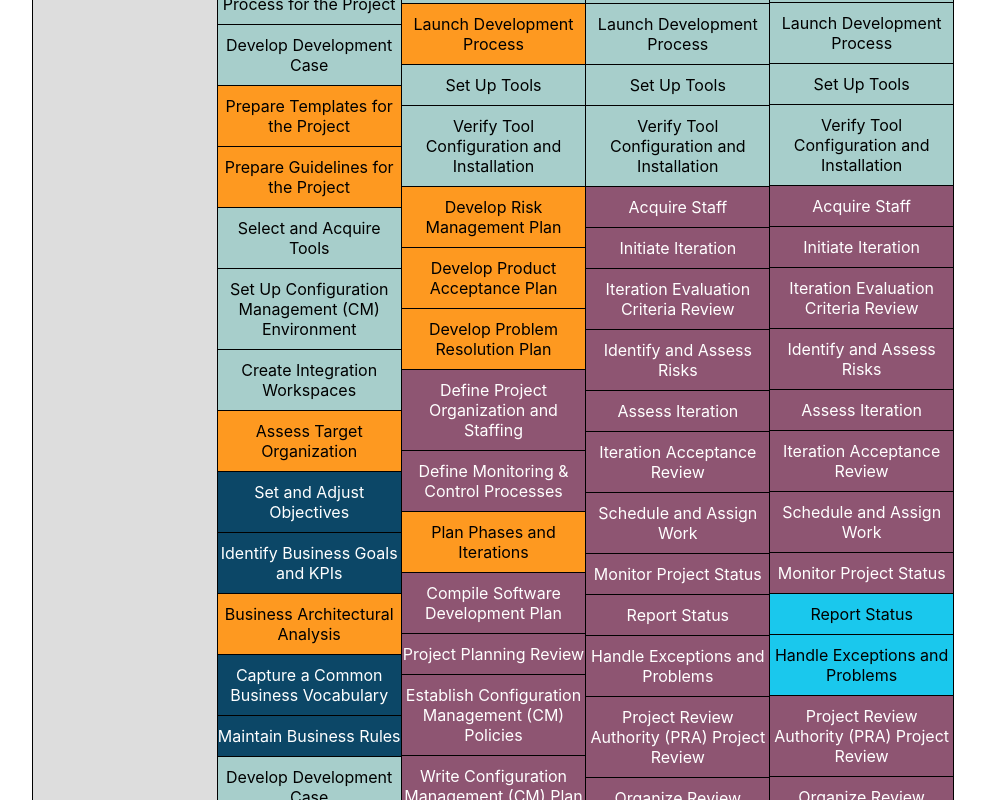
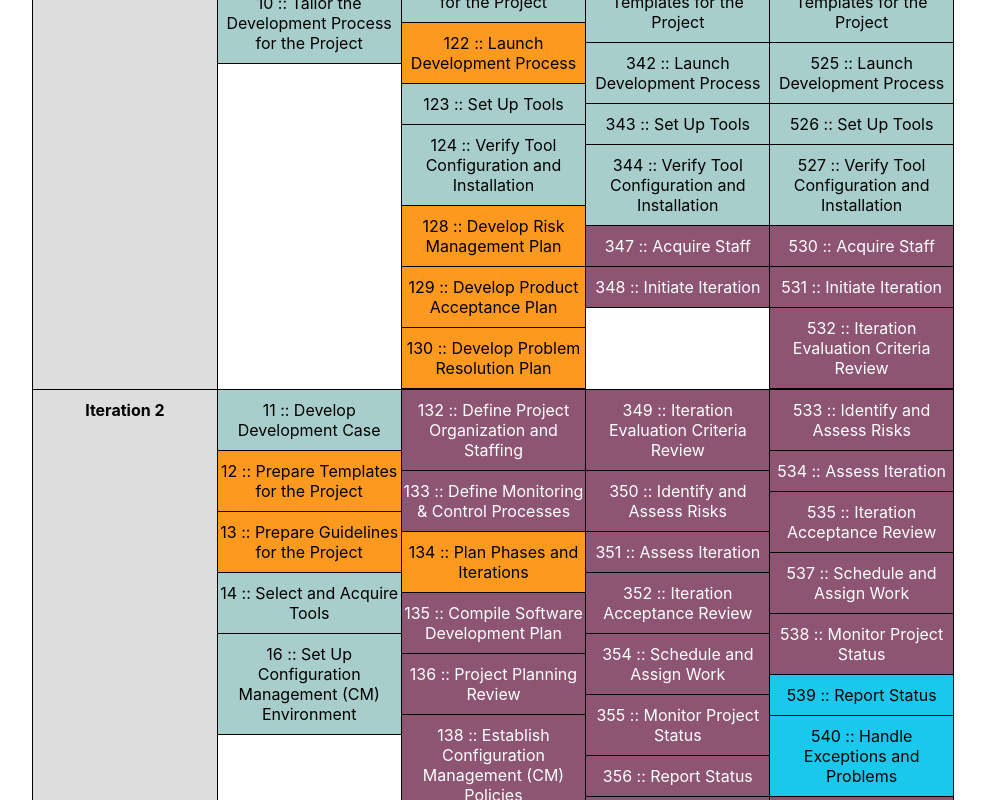
Before and after one commit to Joberooo/WMO-Rup-Project, a React (Create React App) app in the folder my-app/: page / in a window 1280 px wide. Shown: the part 800-1600 px from the top of the page, without its empty margins (147-1132 px from the left). Built offline with nearby package versions, Linux system fonts and the light colour scheme.

Commit message:
Add complete iteration system

```diff
--- a/my-app/src/Helpers/Filters.tsx
+++ b/my-app/src/Helpers/Filters.tsx
@@ -9,15 +9,13 @@ export default function getNewFilters(id: string, filters: Filters[]): Filters[]
     if(element.id === id){
       var x: Filters;
       if(element.style.background === '#fff'){
-        x = {id: element.id, status: !element.status, style: {background: '#0f0'}};
-        timeFilters = [...timeFilters, x];
+        timeFilters.push({id: element.id, status: !element.status, style: {background: '#0f0'}});
       }
       else {
-        x = {id: element.id, status: !element.status, style: {background: '#fff'}};
-        timeFilters = [...timeFilters, x];
+        timeFilters.push({id: element.id, status: !element.status, style: {background: '#fff'}});
       }
     }
-    else timeFilters = [...timeFilters, element];
+    else timeFilters.push(element);
   })
 
   return timeFilters;
@@ -29,7 +27,7 @@ export function getNewFilteredRupData(rupData: RUPData[], filters: Filters[]): R
   filters.forEach(filter => {
     if(filter.status){
       rupData.forEach(singleRupData => {
-        if(singleRupData.discipline == filter.id) timeRupData = [...timeRupData, singleRupData];
+        if(singleRupData.discipline == filter.id) timeRupData.push(singleRupData);
       });
     }
   });
@@ -47,7 +45,7 @@ export function getNewFilteredRupData(rupData: RUPData[], filters: Filters[]): R
         else if(singleRupData.veryBigProjects == 1) checkParameter = Categories.VeryBig;
         else if(singleRupData.hugeProjects == 1) checkParameter = Categories.Huge;
 
-        if(checkParameter === filter.id) timeRupDataTwo = [...timeRupDataTwo, singleRupData];
+        if(checkParameter === filter.id) timeRupDataTwo.push(singleRupData);
       })
     }
   });
@@ -61,7 +59,7 @@ export function getPhaseData(rupData: RUPData[], phaseName: string): RUPData[]{
   var phaseData: RUPData[] = [];
 
   rupData.forEach(element => {
-    if(element.phase === phaseName && element.type === "Task") phaseData = [...phaseData, element];
+    if(element.phase === phaseName && element.type === "Task") phaseData.push(element);
   })
 
   return phaseData;
--- a/my-app/src/components/DataTableComponent/DataTable.css
+++ b/my-app/src/components/DataTableComponent/DataTable.css
@@ -44,7 +44,7 @@
 
 .DataTable .RupTable .left{
     border-left: 1px solid #000;
-    border-bottom: 1px solid #000;
+    border-top: 1px solid #000;
 }
 
 .DataTable .RupTable .center{
@@ -55,9 +55,10 @@
 .DataTable .RupTable .right{
     border-right: 1px solid #000;
     border-left: 1px solid #000;
-    border-bottom: 1px solid #000;
+    border-top: 1px solid #000;
 }
 
 .DataTable .RupTable .bottom{
     border-bottom: 1px solid #000;
+    border-top: 1px solid #000;
 }
--- a/my-app/src/components/DataTableComponent/DataTable.tsx
+++ b/my-app/src/components/DataTableComponent/DataTable.tsx
@@ -1,7 +1,7 @@
 import React, { useEffect, useState } from 'react';
 import RUPData from '../../Helpers/Classes';
 import { getPhaseData } from '../../Helpers/Filters';
-import SingleRupData from '../SingleRupDataComponent/SingleRupData';
+import SingleRupIteration from '../SingleRupIterationComponent/SingleRupIteration';
 import './DataTable.css';
 
 type DataTableState = {
@@ -9,39 +9,100 @@ type DataTableState = {
   activeSystem: string;
 }
 
-function DataTable(state: DataTableState) {
-  const [iceptionData, setInceptionData] = useState<RUPData[]>([]);
-  const [elaborationData, setElaborationData] = useState<RUPData[]>([]);
-  const [constructionData, setConstructionData] = useState<RUPData[]>([]);
-  const [transitionData, setTransitionData] = useState<RUPData[]>([]);
+export default function DataTable(state: DataTableState) {
+  const [iterations, setIterations] = useState<any[]>([]);
+
+  const tasksNumberInSingleIteration = 10;
 
   useEffect( () => {
-    setInceptionData(getPhaseData(state.rupData, "Inception"));
-    setElaborationData(getPhaseData(state.rupData, "Elaboration"));
-    setConstructionData(getPhaseData(state.rupData, "Construction"));
-    setTransitionData(getPhaseData(state.rupData, "Transition"));
-  },[state.rupData]);
+    var inceptionData = getPhaseData(state.rupData, "Inception");
+    var elaborationData = getPhaseData(state.rupData, "Elaboration");
+    var constructionData = getPhaseData(state.rupData, "Construction");
+    var transitionData = getPhaseData(state.rupData, "Transition");
+
+    var maxLength = inceptionData.length;
+    if(elaborationData.length > maxLength) maxLength = elaborationData.length;
+    if(constructionData.length > maxLength) maxLength = constructionData.length;
+    if(transitionData.length > maxLength) maxLength = transitionData.length;
+    var iterationsNumber = Math.ceil(maxLength / tasksNumberInSingleIteration);
+
+    var iterationsTable: number[] = [];
+    var inceptionNumberOfTasksInSingleIteration: number[] = [];
+    var inceptionNumberOfTasksInSingleIterationSum = 0;
+    var elaborationNumberOfTasksInSingleIteration: number[] = [];
+    var elaborationNumberOfTasksInSingleIterationSum = 0;
+    var constructionNumberOfTasksInSingleIteration: number[] = [];
+    var constructionNumberOfTasksInSingleIterationSum = 0;
+    var transitionNumberOfTasksInSingleIteration: number[] = [];
+    var transitionNumberOfTasksInSingleIterationSum = 0;
+    for(let i = 0; i < iterationsNumber; i++) {
+      iterationsTable.push(i);
+
+      var help = Math.ceil((inceptionData.length - inceptionNumberOfTasksInSingleIterationSum) / (iterationsNumber - i));
+      inceptionNumberOfTasksInSingleIteration.push(help);
+      inceptionNumberOfTasksInSingleIterationSum += help;
+
+      help = Math.ceil((elaborationData.length - elaborationNumberOfTasksInSingleIterationSum) / (iterationsNumber - i));
+      elaborationNumberOfTasksInSingleIteration.push(help);
+      elaborationNumberOfTasksInSingleIterationSum += help;
+
+      help = Math.ceil((constructionData.length - constructionNumberOfTasksInSingleIterationSum) / (iterationsNumber - i));
+      constructionNumberOfTasksInSingleIteration.push(help);
+      constructionNumberOfTasksInSingleIterationSum += help;
+
+      help = Math.ceil((transitionData.length - transitionNumberOfTasksInSingleIterationSum) / (iterationsNumber - i));
+      transitionNumberOfTasksInSingleIteration.push(help);
+      transitionNumberOfTasksInSingleIterationSum += help;
+    }
+
+    var inceptionIteratorStart = 0;
+    var elaborationIteratorStart = 0;
+    var constructionIteratorStart = 0;
+    var transitionIteratorStart = 0;
+
+    var inceptionIteratorEnd = 0;
+    var elaborationIteratorEnd = 0;
+    var constructionIteratorEnd = 0;
+    var transitionIteratorEnd = 0;
+
+    const completeIteration = iterationsTable.map( (value, key) => {
+      inceptionIteratorStart += value === 0 ? 0 : inceptionNumberOfTasksInSingleIteration[value - 1];
+      elaborationIteratorStart += value === 0 ? 0 : elaborationNumberOfTasksInSingleIteration[value - 1];
+      constructionIteratorStart += value === 0 ? 0 : constructionNumberOfTasksInSingleIteration[value - 1];
+      transitionIteratorStart += value === 0 ? 0 : transitionNumberOfTasksInSingleIteration[value - 1];
+
+      inceptionIteratorEnd += inceptionNumberOfTasksInSingleIteration[value];
+      elaborationIteratorEnd += elaborationNumberOfTasksInSingleIteration[value];
+      constructionIteratorEnd += constructionNumberOfTasksInSingleIteration[value];
+      transitionIteratorEnd += transitionNumberOfTasksInSingleIteration[value];
+
+      var last = false;
+      if(value === iterationsNumber - 1) last = true;
+
+      return <SingleRupIteration key={key} iteration={value + 1} activeSystem={state.activeSystem} last={last}
+        inceptionData={inceptionData.slice(inceptionIteratorStart, inceptionIteratorEnd)}
+        elaborationData={elaborationData.slice(elaborationIteratorStart, elaborationIteratorEnd)}
+        constructionData={constructionData.slice(constructionIteratorStart, constructionIteratorEnd)}
+        transitionData={transitionData.slice(transitionIteratorStart, transitionIteratorEnd)} />
+    })
+
+    setIterations(completeIteration);
+  },[state.rupData, state.activeSystem]);
 
   return (
     <div className='DataTable'>
       <h3>DataTable</h3>
       <div className='RupTable'>
 
-          <div className='RupCell RupHeaders top left'><p>Iteration</p></div>
-          <div className='RupCell RupHeaders top center'><p>Inception</p></div>
-          <div className='RupCell RupHeaders top center'><p>Elaboration</p></div>
-          <div className='RupCell RupHeaders top center'><p>Construction</p></div>
-          <div className='RupCell RupHeaders top right'><p>Transition</p></div>
+        <div className='RupCell RupHeaders top left'><p>Iteration</p></div>
+        <div className='RupCell RupHeaders top center'><p>Inception</p></div>
+        <div className='RupCell RupHeaders top center'><p>Elaboration</p></div>
+        <div className='RupCell RupHeaders top center'><p>Construction</p></div>
+        <div className='RupCell RupHeaders top right'><p>Transition</p></div>
 
-          <div className='RupCell RupHeaders left'><p>Iteration 1</p></div>
-          <div className='RupCell center'>{iceptionData?.map(item => <SingleRupData singleRupData={item} activeSystem={state.activeSystem}/>)}</div>
-          <div className='RupCell center'>{elaborationData?.map(item => <SingleRupData singleRupData={item} activeSystem={state.activeSystem}/>)}</div>
-          <div className='RupCell center'>{constructionData?.map(item => <SingleRupData singleRupData={item} activeSystem={state.activeSystem}/>)}</div>
-          <div className='RupCell right'>{transitionData?.map(item => <SingleRupData singleRupData={item} activeSystem={state.activeSystem}/>)}</div>
+        {iterations}
 
       </div>
     </div>
   );
 }
-
-export default DataTable;
--- a/my-app/src/components/ReaderComponent/Reader.tsx
+++ b/my-app/src/components/ReaderComponent/Reader.tsx
@@ -33,7 +33,7 @@ function Reader(state: ReaderState) {
         <DataTable rupData={rupData} activeSystem={state.activeSystem}/>
         <h4 onClick={toogleRupData}>Complete RUP Data {toogleSign}</h4>
         <div className='RupDataTable' style={rupDataTableStyles}>
-          {rupData?.map(item => <RupRow rupRow={item} activeSystem={state.activeSystem}/>)}
+          {rupData?.map(item => <RupRow key={item.index} rupRow={item} activeSystem={state.activeSystem}/>)}
         </div>
       </div>
     </div>
--- a/my-app/src/components/SingleRupDataComponent/SingleRupData.tsx
+++ b/my-app/src/components/SingleRupDataComponent/SingleRupData.tsx
@@ -12,7 +12,7 @@ function SingleRupData(state: SingleRupDataState) {
   const notifyDescription = () => toast.info(state.singleRupData.description);
 
   return (
-    <p className="singleRupData" style={checkActiveSystemAndSetStyle(state.singleRupData, state.activeSystem)} onClick={notifyDescription}>{state.singleRupData.name}</p>
+    <p className={"singleRupData"} style={checkActiveSystemAndSetStyle(state.singleRupData, state.activeSystem)} onClick={notifyDescription}>{state.singleRupData.index} :: {state.singleRupData.name}</p>
   );
 }
 
--- /dev/null
+++ b/my-app/src/components/SingleRupIterationComponent/SingleRupIteration.tsx
@@ -0,0 +1,28 @@
+import RUPData from '../../Helpers/Classes';
+import SingleRupData from '../SingleRupDataComponent/SingleRupData';
+import './SingleRupIteration.css';
+
+type SingleRupIterationState = {
+  iteration: number;
+  activeSystem: string;
+  last: boolean;
+  inceptionData: RUPData[];
+  elaborationData: RUPData[];
+  constructionData: RUPData[];
+  transitionData: RUPData[];
+}
+
+function SingleRupIteration(state: SingleRupIterationState) {
+
+  return (
+    <>
+      <div className={'RupCell RupHeaders left' + (state.last ? ' bottom' : '')}><p>Iteration {state.iteration}</p></div>
+      <div className={'RupCell center' + (state.last ? ' bottom' : '')}>{state.inceptionData?.map(item => <SingleRupData key={item.index} singleRupData={item} activeSystem={state.activeSystem} />)}</div>
+      <div className={'RupCell center' + (state.last ? ' bottom' : '')}>{state.elaborationData?.map(item => <SingleRupData key={item.index} singleRupData={item} activeSystem={state.activeSystem} />)}</div>
+      <div className={'RupCell center' + (state.last ? ' bottom' : '')}>{state.constructionData?.map(item => <SingleRupData key={item.index} singleRupData={item} activeSystem={state.activeSystem} />)}</div>
+      <div className={'RupCell right' + (state.last ? ' bottom' : '')}>{state.transitionData?.map(item => <SingleRupData key={item.index} singleRupData={item} activeSystem={state.activeSystem} />)}</div>
+    </>
+  );
+}
+
+export default SingleRupIteration;
```
Also changed, not shown: my-app/public/Data/data.csv, my-app/src/components/SingleRupIterationComponent/SingleRupIteration.css (added).
